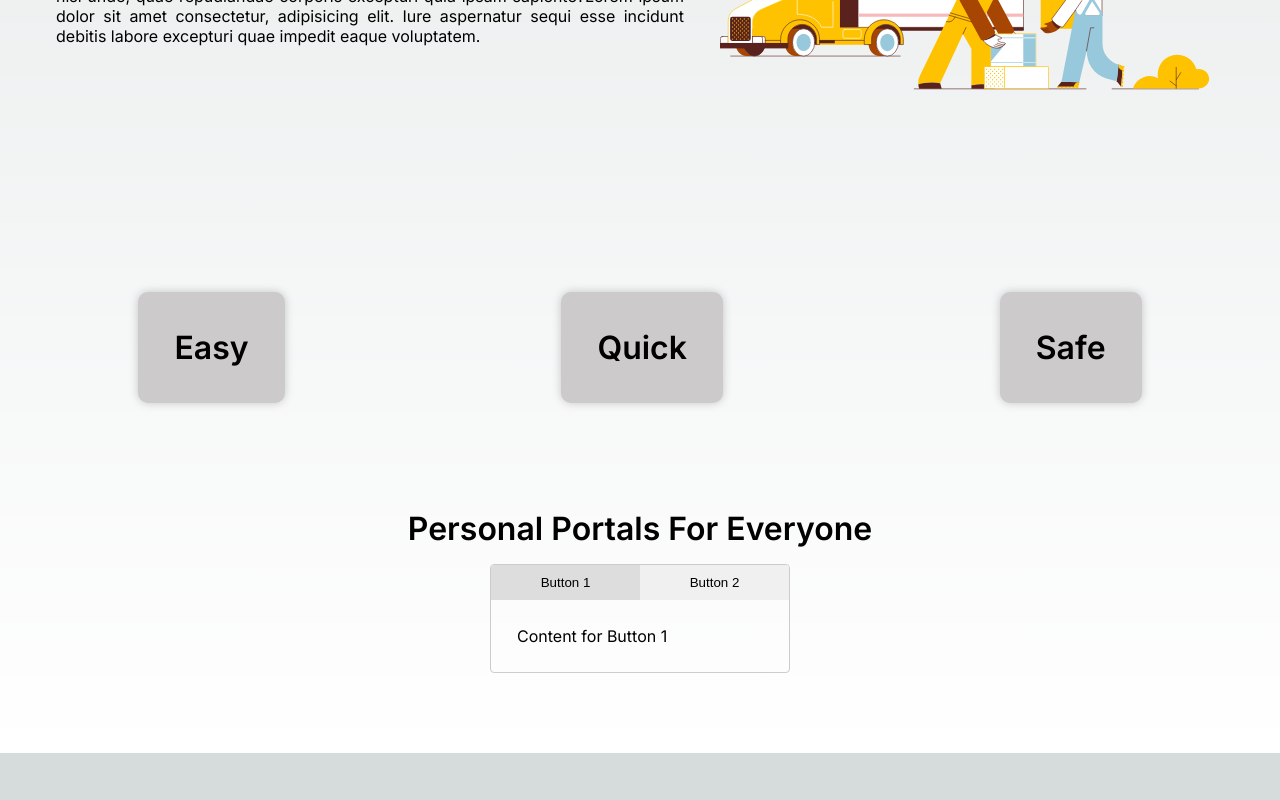
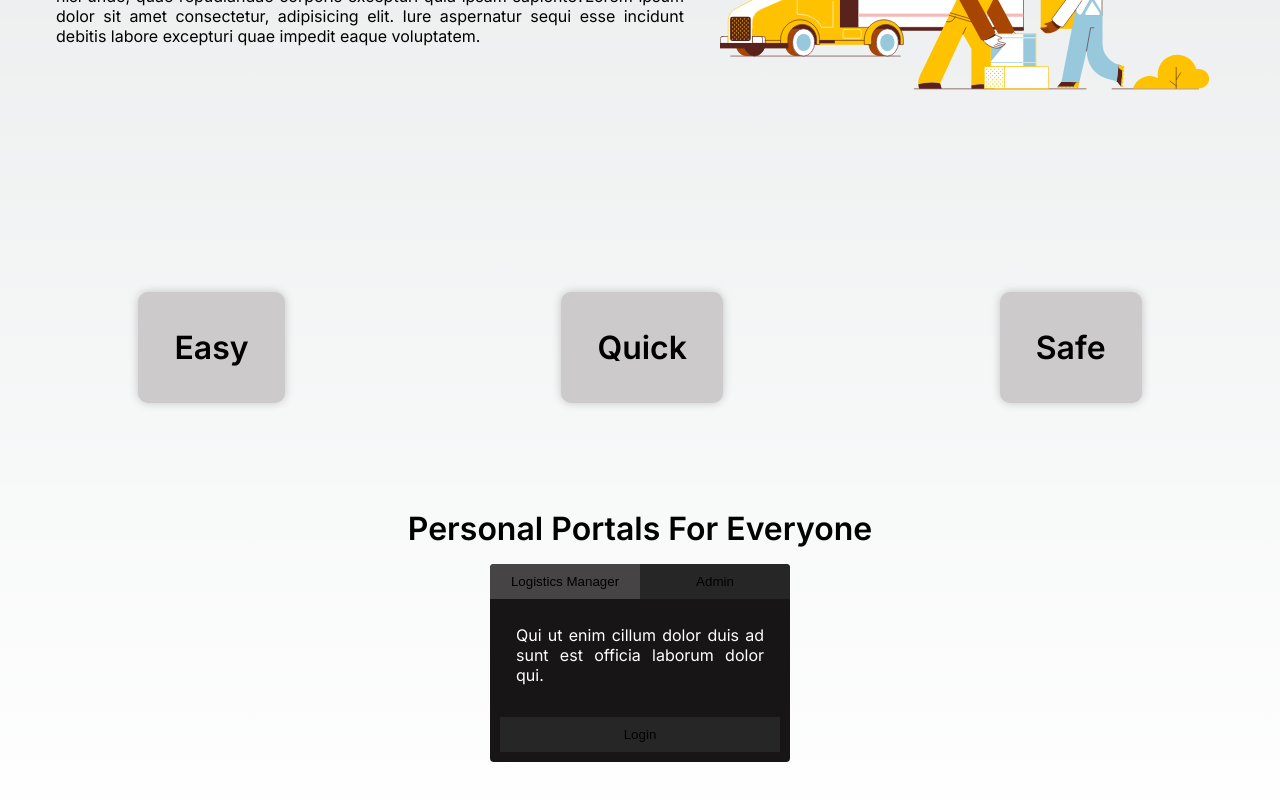
Before and after one commit to Abir-Tx/scms-web, a Next.js app: page / in a window 1280 px wide. Shown: the part 1142-1942 px from the top of the page. Before the commit the page ends 1895 px from the top, so only its background shows below. Built offline with nearby package versions, Linux system fonts and the light colour scheme.

Commit message:
Update tabbedbox styles and content
Signed-off-by: Mushfiqur Rahman Abir <28858998+Abir-Tx@users.noreply.github.com>

```diff
--- a/src/app/components/tabbedbox/tabbedbox.module.scss
+++ b/src/app/components/tabbedbox/tabbedbox.module.scss
@@ -3,10 +3,11 @@
 .tabbedBox {
   display: flex;
   flex-direction: column;
-  border: 1px solid #ccc;
+  // border: 1px solid #ccc;
   border-radius: 4px;
   overflow: hidden;
-  width: 300px; /* Adjust the width as needed */
+  width: 300px;
+  background-color: #171515;
 }
 
 .tabButtons {
@@ -19,16 +20,17 @@
   cursor: pointer;
   border: none;
   outline: none;
-  background-color: #f0f0f0;
+  // background-color: #f0f0f0;
+  background-color: #262626;
   transition: background-color 0.3s;
 
   &:hover {
-    background-color: #ddd;
+    background-color: #3a3838;
   }
 }
 
 .active {
-  background-color: #ddd;
+  background-color: #464444;
 }
 
 .tabContent {
--- a/src/app/components/tabbedbox/tabbedbox.tsx
+++ b/src/app/components/tabbedbox/tabbedbox.tsx
@@ -2,6 +2,7 @@
 "use client";
 import React, { useState } from "react";
 import styles from "./tabbedbox.module.scss";
+import TabContent from "./tabContent/tab-content";
 
 const TabbedBox: React.FC = () => {
   const [activeTab, setActiveTab] = useState<number>(0);
@@ -17,21 +18,29 @@ const TabbedBox: React.FC = () => {
           className={`${styles.button} ${activeTab === 0 ? styles.active : ""}`}
           onClick={() => handleTabClick(0)}
         >
-          Button 1
+          Logistics Manager
         </button>
         <button
           className={`${styles.button} ${activeTab === 1 ? styles.active : ""}`}
           onClick={() => handleTabClick(1)}
         >
-          Button 2
+          Admin
         </button>
-        {/* Add more buttons as needed */}
       </div>
 
       <div className={styles.tabContent}>
-        {activeTab === 0 && <p>Content for Button 1</p>}
-        {activeTab === 1 && <p>Content for Button 2</p>}
-        {/* Add more content sections as needed */}
+        {activeTab === 0 && (
+          <TabContent
+            text="Qui ut enim cillum dolor duis ad sunt est officia laborum dolor qui."
+            buttonText="Login"
+          />
+        )}
+        {activeTab === 1 && (
+          <TabContent
+            text="Deserunt adipisicing nulla qui cillum cupidatat enim id ut mollit nulla reprehenderit."
+            buttonText="Admin Login"
+          />
+        )}
       </div>
     </div>
   );
```
